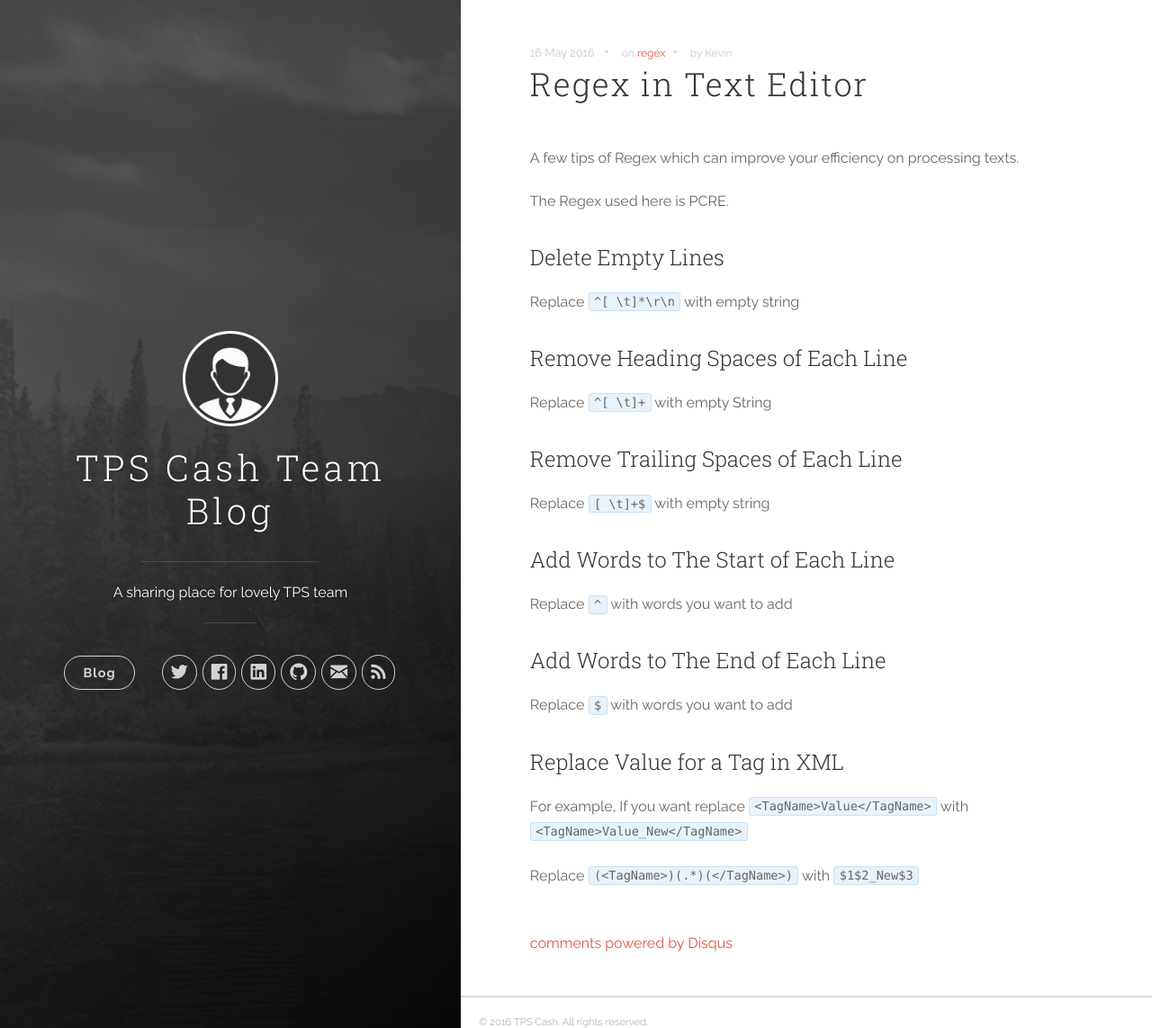
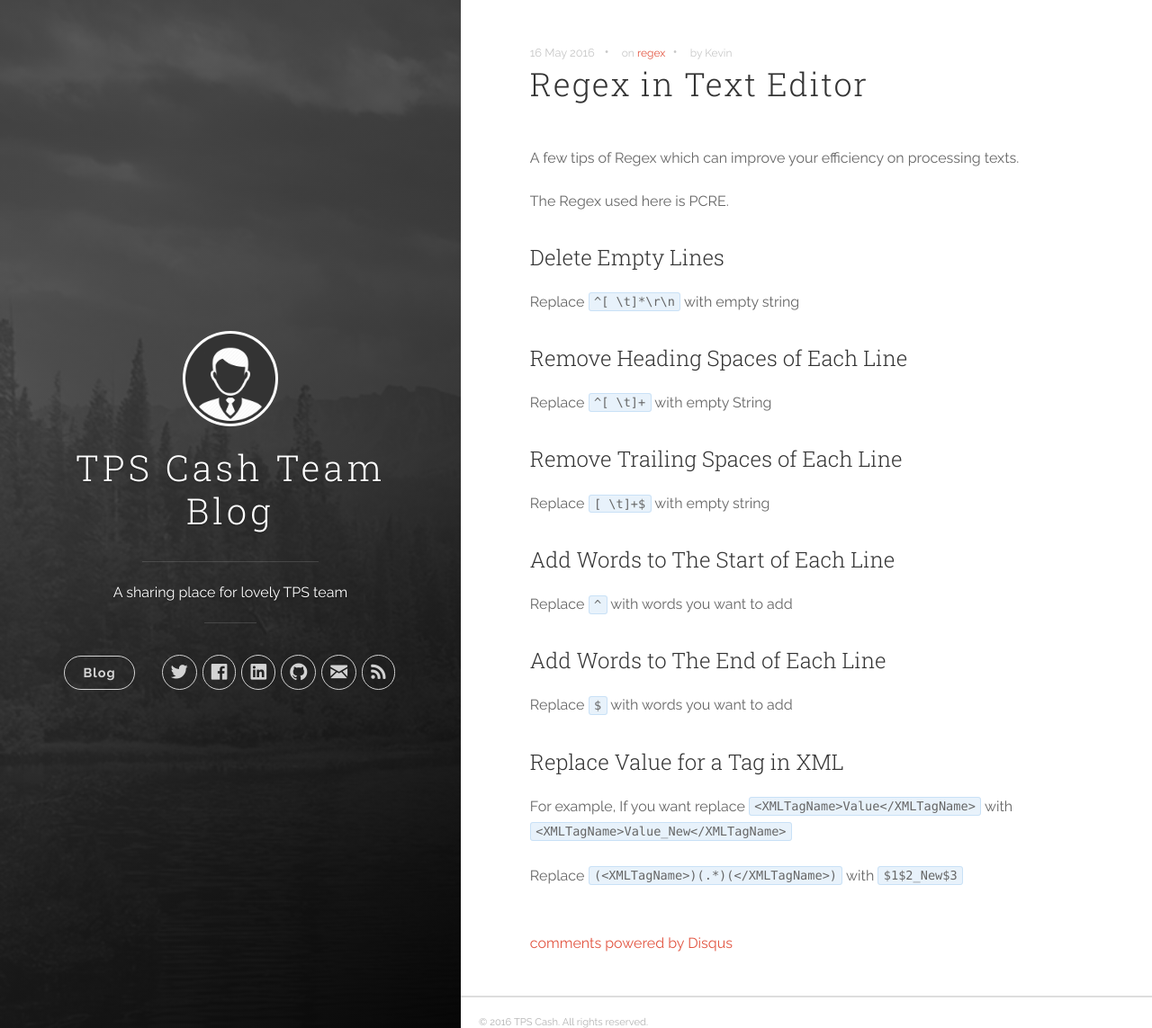
Before and after one commit to tpscash/tpscash.github.io, a Jekyll site: the page built from _posts/2016-05-16-regex-in-text-editor.md, in a window 1280 px wide and 1143 px high. Shown: the whole window at 90% size. Built offline with Jekyll 4.4.1, drawn with Linux system fonts in a browser that asks for light colours; comment, search, counter and statistics services are not loaded; some of the changed lines change nothing that is shown.

Commit message:
Fix format

```diff
--- a/_posts/2016-05-16-regex-in-text-editor.md
+++ b/_posts/2016-05-16-regex-in-text-editor.md
@@ -32,6 +32,6 @@ Replace `$` with words you want to add
 
 ### Replace Value for a Tag in XML
 
-For example, If you want replace `<TagName>Value</TagName>` with `<TagName>Value_New</TagName>`
+For example, If you want replace `<XMLTagName>Value</XMLTagName>` with `<XMLTagName>Value_New</XMLTagName>`
 
-Replace `(<TagName>)(.*)(</TagName>)` with `$1$2_New$3`
+Replace `(<XMLTagName>)(.*)(</XMLTagName>)` with `$1$2_New$3`
```
